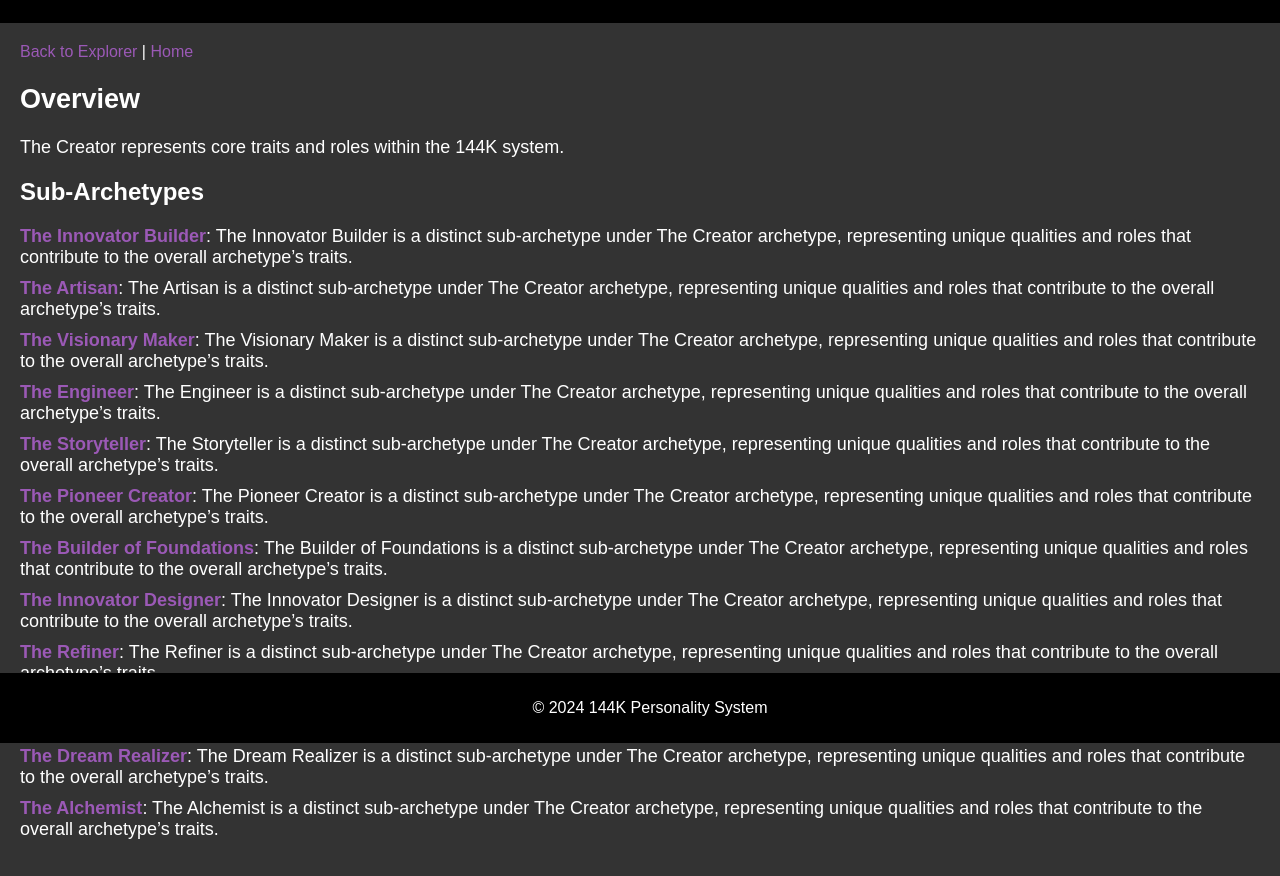
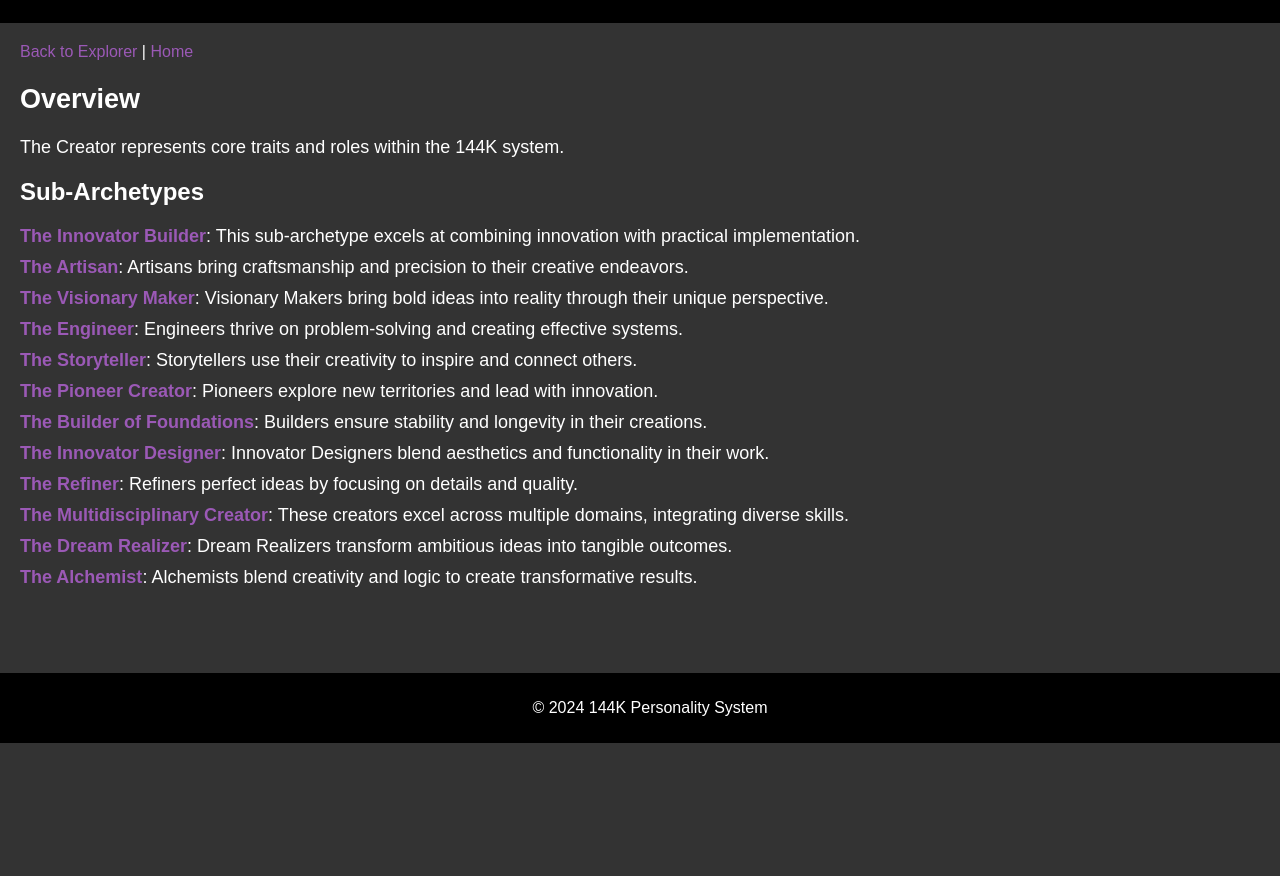
Before and after one commit to Dustinlee39/144-Personality-s-descriptions, a plain HTML site: page 144k_personality_system_creator.html in a window 1280 px wide. Shown: the part 57-933 px from the top of the page. After the commit the page ends 800 px from the top, so only its background shows below. Drawn offline with Linux system fonts and the light colour scheme.

Commit message:
Update 144k_personality_system_creator.html

```diff
--- a/144k_personality_system_creator.html
+++ b/144k_personality_system_creator.html
@@ -69,18 +69,18 @@
 
     <h2>Sub-Archetypes</h2>
     <ul class="sub-archetypes">
-        <li><a href="The_Innovator_Builder.html"><strong>The Innovator Builder</strong></a>: The Innovator Builder is a distinct sub-archetype under The Creator archetype, representing unique qualities and roles that contribute to the overall archetype’s traits.</li>
-        <li><a href="The_Artisan.html"><strong>The Artisan</strong></a>: The Artisan is a distinct sub-archetype under The Creator archetype, representing unique qualities and roles that contribute to the overall archetype’s traits.</li>
-        <li><a href="The_Visionary_Maker.html"><strong>The Visionary Maker</strong></a>: The Visionary Maker is a distinct sub-archetype under The Creator archetype, representing unique qualities and roles that contribute to the overall archetype’s traits.</li>
-        <li><a href="The_Engineer.html"><strong>The Engineer</strong></a>: The Engineer is a distinct sub-archetype under The Creator archetype, representing unique qualities and roles that contribute to the overall archetype’s traits.</li>
-        <li><a href="The_Storyteller.html"><strong>The Storyteller</strong></a>: The Storyteller is a distinct sub-archetype under The Creator archetype, representing unique qualities and roles that contribute to the overall archetype’s traits.</li>
-        <li><a href="The_Pioneer_Creator.html"><strong>The Pioneer Creator</strong></a>: The Pioneer Creator is a distinct sub-archetype under The Creator archetype, representing unique qualities and roles that contribute to the overall archetype’s traits.</li>
-        <li><a href="The_Builder_of_Foundations.html"><strong>The Builder of Foundations</strong></a>: The Builder of Foundations is a distinct sub-archetype under The Creator archetype, representing unique qualities and roles that contribute to the overall archetype’s traits.</li>
-        <li><a href="The_Innovator_Designer.html"><strong>The Innovator Designer</strong></a>: The Innovator Designer is a distinct sub-archetype under The Creator archetype, representing unique qualities and roles that contribute to the overall archetype’s traits.</li>
-        <li><a href="The_Refiner.html"><strong>The Refiner</strong></a>: The Refiner is a distinct sub-archetype under The Creator archetype, representing unique qualities and roles that contribute to the overall archetype’s traits.</li>
-        <li><a href="The_Multidisciplinary_Creator.html"><strong>The Multidisciplinary Creator</strong></a>: The Multidisciplinary Creator is a distinct sub-archetype under The Creator archetype, representing unique qualities and roles that contribute to the overall archetype’s traits.</li>
-        <li><a href="The_Dream_Realizer.html"><strong>The Dream Realizer</strong></a>: The Dream Realizer is a distinct sub-archetype under The Creator archetype, representing unique qualities and roles that contribute to the overall archetype’s traits.</li>
-        <li><a href="The_Alchemist.html"><strong>The Alchemist</strong></a>: The Alchemist is a distinct sub-archetype under The Creator archetype, representing unique qualities and roles that contribute to the overall archetype’s traits.</li>
+        <li><a href="The_Innovator_Builder.html"><strong>The Innovator Builder</strong></a>: This sub-archetype excels at combining innovation with practical implementation.</li>
+        <li><a href="The_Artisan.html"><strong>The Artisan</strong></a>: Artisans bring craftsmanship and precision to their creative endeavors.</li>
+        <li><a href="The_Visionary_Maker.html"><strong>The Visionary Maker</strong></a>: Visionary Makers bring bold ideas into reality through their unique perspective.</li>
+        <li><a href="The_Engineer.html"><strong>The Engineer</strong></a>: Engineers thrive on problem-solving and creating effective systems.</li>
+        <li><a href="The_Storyteller.html"><strong>The Storyteller</strong></a>: Storytellers use their creativity to inspire and connect others.</li>
+        <li><a href="The_Pioneer_Creator.html"><strong>The Pioneer Creator</strong></a>: Pioneers explore new territories and lead with innovation.</li>
+        <li><a href="The_Builder_of_Foundations.html"><strong>The Builder of Foundations</strong></a>: Builders ensure stability and longevity in their creations.</li>
+        <li><a href="The_Innovator_Designer.html"><strong>The Innovator Designer</strong></a>: Innovator Designers blend aesthetics and functionality in their work.</li>
+        <li><a href="The_Refiner.html"><strong>The Refiner</strong></a>: Refiners perfect ideas by focusing on details and quality.</li>
+        <li><a href="The_Multidisciplinary_Creator.html"><strong>The Multidisciplinary Creator</strong></a>: These creators excel across multiple domains, integrating diverse skills.</li>
+        <li><a href="The_Dream_Realizer.html"><strong>The Dream Realizer</strong></a>: Dream Realizers transform ambitious ideas into tangible outcomes.</li>
+        <li><a href="The_Alchemist.html"><strong>The Alchemist</strong></a>: Alchemists blend creativity and logic to create transformative results.</li>
     </ul>
 </div>
 
```
